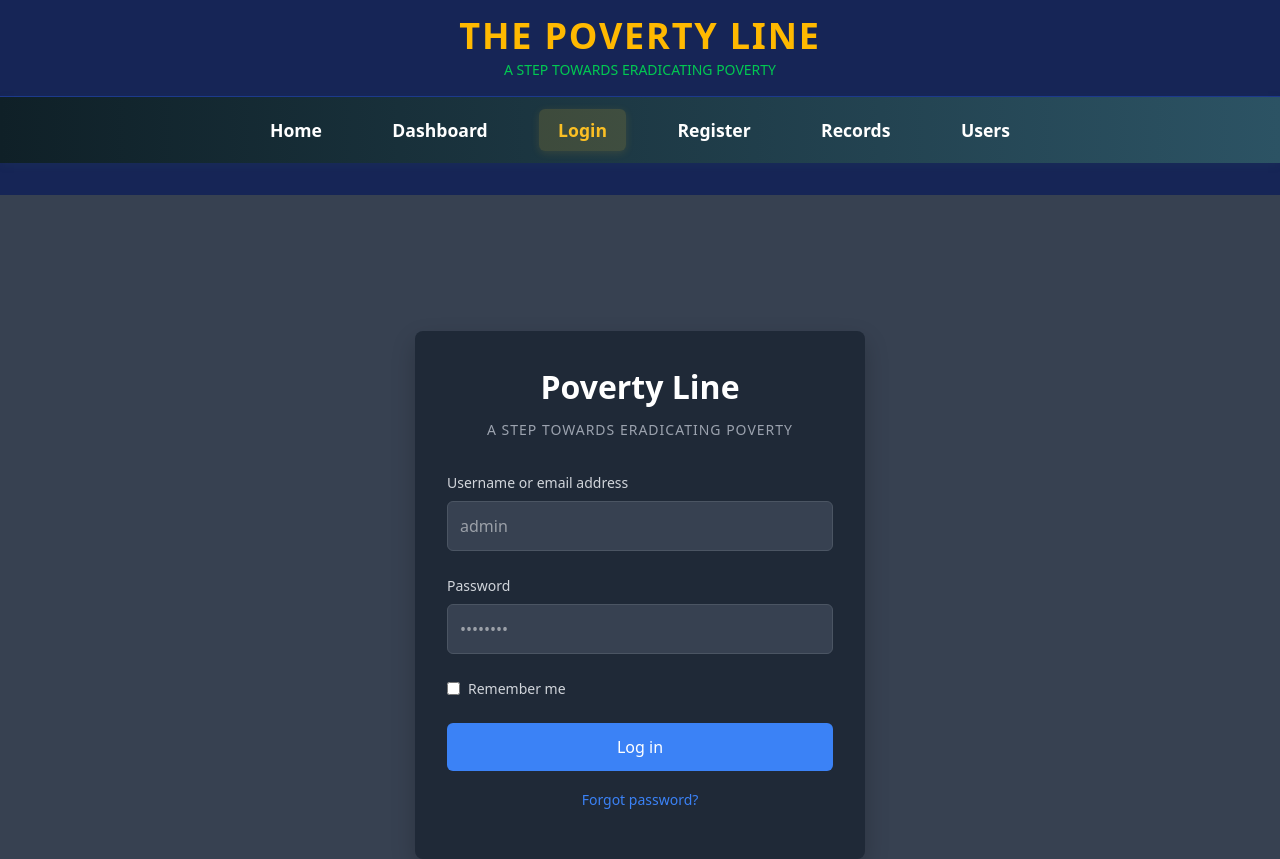
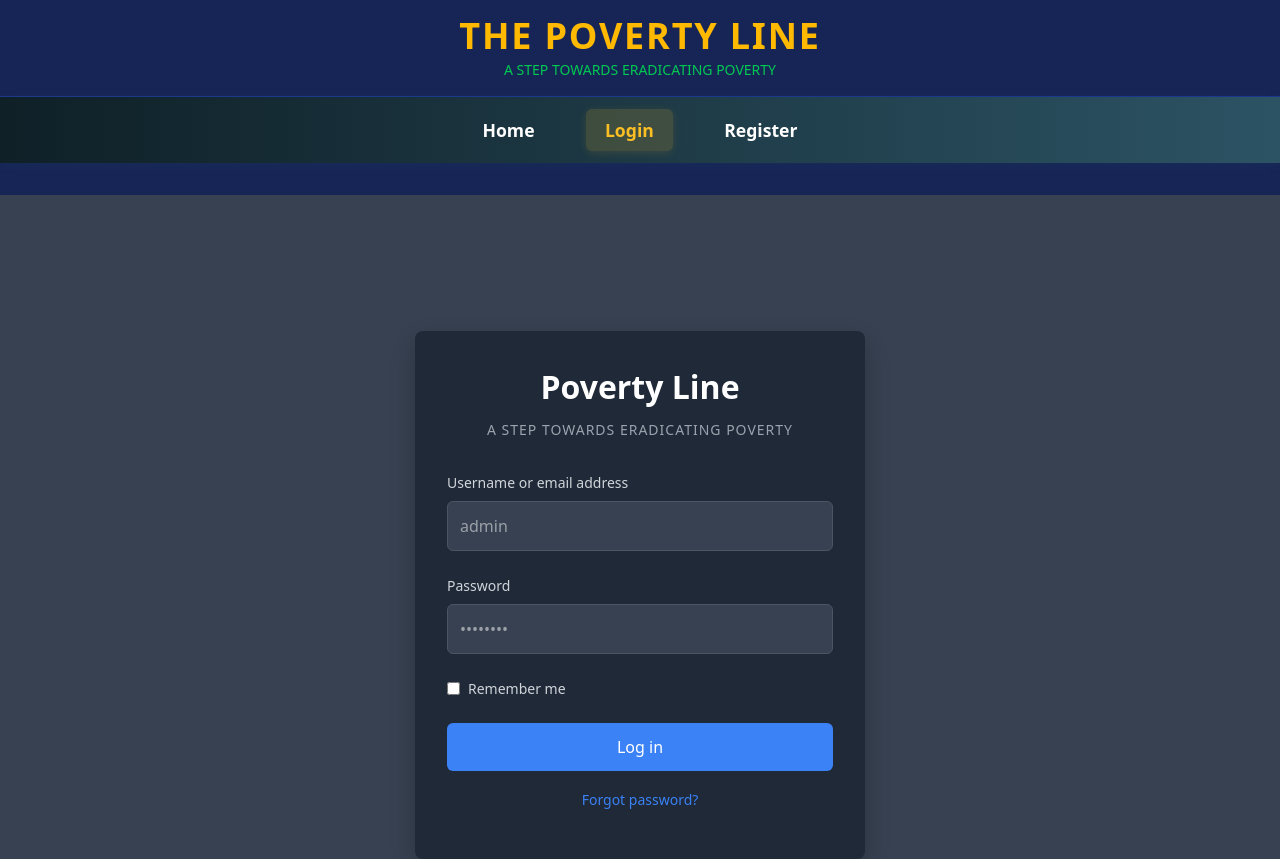
Before and after one commit to KenRobertOchieng/The-Poverty-Line-Project, a React (Vite) app: page /login in a window 1280 px wide. Shown: the top 859 px of the page. Built offline with nearby package versions, Linux system fonts and the light colour scheme.

Commit message:
navigation changes

```diff
--- a/src/components/Navbar.jsx
+++ b/src/components/Navbar.jsx
@@ -1,17 +1,27 @@
 import React from 'react';
 import { Link, useLocation } from 'react-router-dom';
+import { useSelector } from 'react-redux';
 
 const Navbar = () => {
   const location = useLocation();
-  const navLinks = [
+  const { user, token } = useSelector(state => state.auth);
+  const isAuthenticated = !!(user && token);
+
+  // Define links for authenticated and unauthenticated users
+  const publicLinks = [
+    { to: '/', label: 'Home' },
+    { to: '/login', label: 'Login' },
+    { to: '/register', label: 'Register' },
+  ];
+
+  const authenticatedLinks = [
     { to: '/', label: 'Home' },
     { to: '/dashboard', label: 'Dashboard' },
-    { to: '/login', label: 'Login' },
-    { to: '/register', label: 'Register' },
     { to: '/records', label: 'Records' },
     { to: '/users', label: 'Users' },
-    // NotFound page removed from navbar but still accessible via catch-all route
   ];
+
+  const navLinks = isAuthenticated ? authenticatedLinks : publicLinks;
 
   return (
     <nav style={{
```
